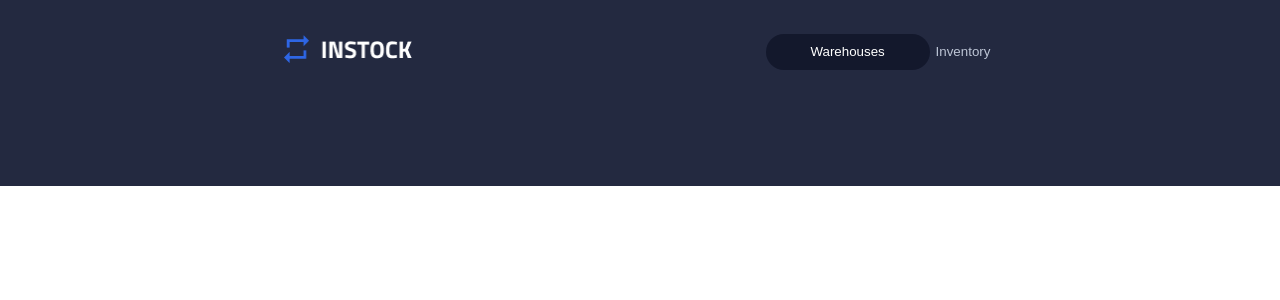
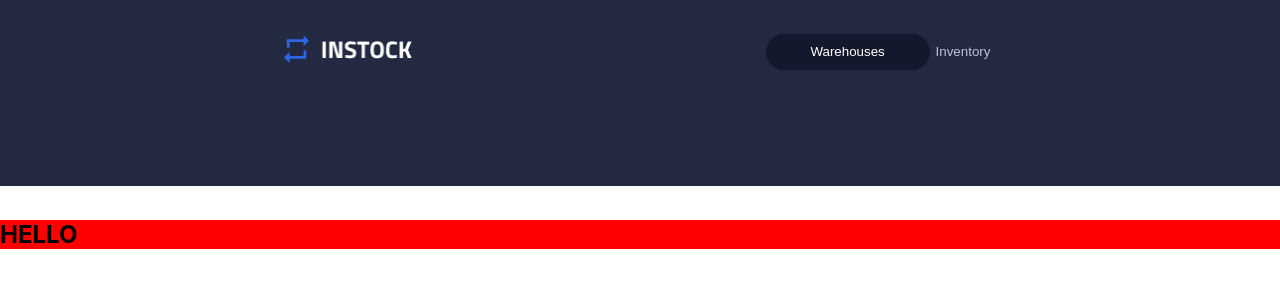
Before and after one commit to KevinTyrrell/InStock, a React (Create React App) app in the folder client/: page /inventories in a window 1280 px wide. Shown: the top 300 px of the page. Built offline with nearby package versions, Linux system fonts and the light colour scheme.

Commit message:
MIAC41EHA-17 first commit

```diff
--- a/client/src/App.js
+++ b/client/src/App.js
@@ -3,8 +3,9 @@ import "./App.scss";
 import React from "react";
 import { BrowserRouter as Router, Route, Switch } from "react-router-dom";
 import WarehousesList from "./components/WarehousesList/WarehousesList";
-import Header from './Components/Header/Header';
-import Footer from './Components/Footer/Footer';
+import InventoryList from "./components/InventoryList/InventoryList";
+import Header from "./components/Header/Header";
+import Footer from "./components/Footer/Footer";
 
 class App extends React.Component {
   render() {
@@ -13,9 +14,9 @@ class App extends React.Component {
         <Header />
         <Switch>
           <Route path="/warehouses" exact component={WarehousesList} />
-          {/* <Route path="" component={}/>
-         <Route path="" component={}/>
-         <Route path="" component={}/> */}
+          {/* <Route path="" component={}/> */}
+          <Route path="/inventories" exact component={InventoryList} />
+          {/* <Route path="" component={}/> */}
         </Switch>
         <Footer />
       </Router>
--- /dev/null
+++ b/client/src/Components/InventoryList/InventoryList.jsx
@@ -0,0 +1,15 @@
+import React, { Component } from "react";
+import axios from "axios";
+import "./InventoryList.scss";
+
+export class InventoryList extends Component {
+  render() {
+    return (
+      <section className="inventories">
+        <h1 className="test">HELLO</h1>
+      </section>
+    );
+  }
+}
+
+export default InventoryList;
--- /dev/null
+++ b/client/src/Components/InventoryList/InventoryList.scss
@@ -0,0 +1,9 @@
+@use '../../partials//partial' as *;
+
+.inventories {
+  padding-top: 200px;
+}
+
+.test {
+  background-color: red;
+}
```
